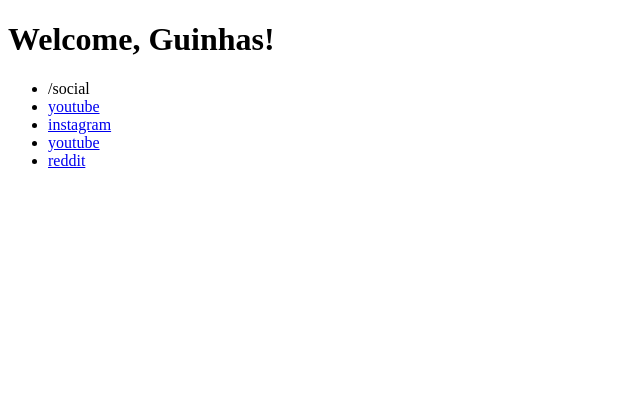
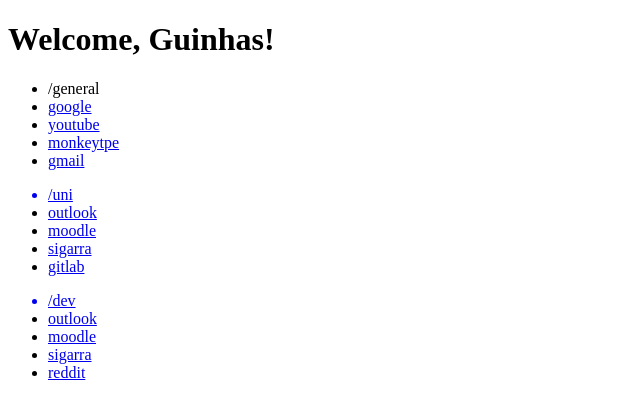
Before and after one commit to Tomassalgueiro/Tomassalgueiro.github.io, a plain HTML site: page index.html in a window 1280 px wide. Shown: the whole page, without its empty margins (0-640 px from the left). Drawn offline with Linux system fonts and the light colour scheme.

Commit message:
added a little more links

```diff
--- a/index.html
+++ b/index.html
@@ -7,12 +7,24 @@
      <body>
 	<h1> Welcome, Guinhas! </h1>
 	<ul data-category="1">
-		<li data-shortcute="1"> /social </li>
-		<li><a href="https://youtube.com"> youtube</li>
-		<li><a href="https://instagram.com"> instagram </li>
-		<li><a href="https://youtube.com"> youtube </li>
+		<li data-shortcute="1">/general</li>
+		<li><a href="https://google.com">google</li>
+		<li><a href="https://youtube.com">youtube</li>
+		<li><a href="https://monkeytype.com">monkeytpe</li>
+		<li><a href="https://gmail.com">gmail</li>
+	</ul>
+	<ul data-category="2">
+		<li data-shortcute="2">/uni</li>
+		<li><a href="https://outlook.office365.com">outlook</li>
+		<li><a href="https://moodle2526.up.pt/">moodle</li>
+		<li><a href="https://sigarra.up.pt/feup/pt/cur_geral.cur_inicio">sigarra</li>
+		<li><a href="https://gitlab.up.pt">gitlab</li>
+	</ul>
+	<ul data-category="3">
+		<li data-shortcute="3">/dev</li>
+		<li><a href="https://outlook.office365.com"> outlook</li>
+		<li><a href="https://moodle2526.up.pt/"> moodle</li>
+		<li><a href="https://sigarra.up.pt/feup/pt/web_page.inicial"> sigarra</li>
 		<li><a href="https://reddit.com"> reddit </li>
 	</ul>
-
-
      </body>
```
